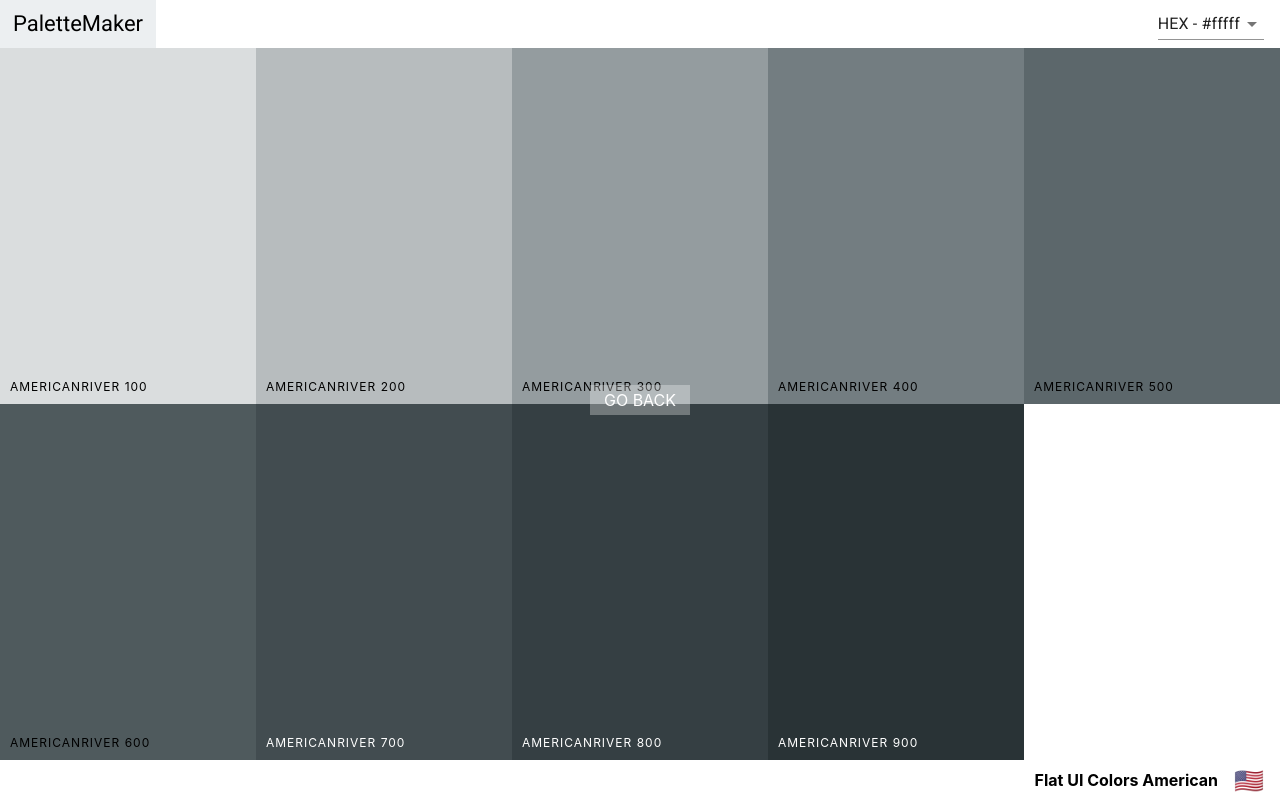
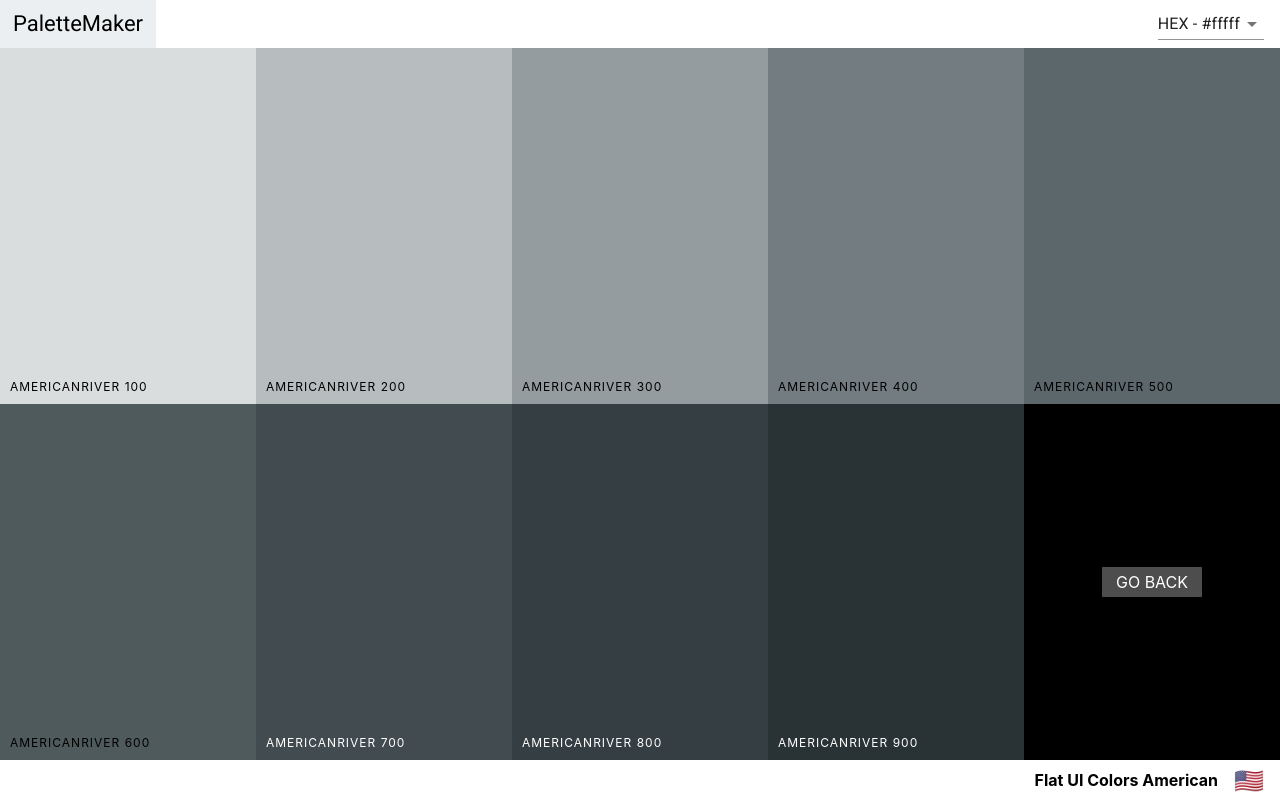
Before and after one commit to theborgh/palette-maker, a React (Create React App) app: page /palette/flat-ui-colors-american/americanriver in a window 1280 px wide. Built offline with nearby package versions, Linux system fonts and the light colour scheme.

Commit message:
Refactor Palette styles

```diff
--- a/src/Palette.css
+++ b/src/Palette.css
@@ -1,13 +1,3 @@
-.Palette {
-  height: 100vh;
-  display: flex;
-  flex-direction: column;
-}
-
-.Palette-colors {
-  height: 90%;
-}
-
 .Palette-footer {
   background-color: white;
   height: 5vh;
--- a/src/Palette.js
+++ b/src/Palette.js
@@ -2,9 +2,21 @@
 import ColorBox from './ColorBox';
 import Navbar from './Navbar';
 import PaletteFooter from './PaletteFooter';
+import {withStyles} from '@material-ui/styles';
 import './Palette.css';
 
-export default class Palette extends Component {
+const styles = {
+  Palette: {
+    height: '100vh',
+    display: 'flex',
+    flexDirection: 'column',
+  },
+  colors: {
+    height: '90%',
+  },
+};
+
+class Palette extends Component {
   constructor(props) {
     super(props);
     this.state = {
@@ -29,6 +41,7 @@
   render() {
     const {colors, paletteName, emoji, id} = this.props.palette;
     const {level, format} = this.state;
+    const {classes} = this.props;
     const colorBoxes = colors[level].map(color => (
       <ColorBox
         key={color.id}
@@ -40,16 +53,18 @@
       />
     ));
     return (
-      <div className='Palette'>
+      <div className={classes.Palette}>
         <Navbar
           level={level}
           changeLevel={this.changeLevel}
           handleChange={this.changeColorFormat}
           showSingleColor={false}
         />
-        <div className='Palette-colors'>{colorBoxes}</div>
+        <div className={classes.colors}>{colorBoxes}</div>
         <PaletteFooter paletteName={paletteName} emoji={emoji} />
       </div>
     );
   }
 }
+
+export default withStyles(styles)(Palette);
--- a/src/SingleColorPalette.js
+++ b/src/SingleColorPalette.js
@@ -2,9 +2,51 @@
 import ColorBox from './ColorBox';
 import Navbar from './Navbar';
 import PaletteFooter from './PaletteFooter';
+import {withStyles} from '@material-ui/styles';
 import {Link} from 'react-router-dom';
 
-export default class SingleColorPalette extends Component {
+const styles = {
+  Palette: {
+    height: '100vh',
+    display: 'flex',
+    flexDirection: 'column',
+  },
+  colors: {
+    height: '90%',
+  },
+  goBack: {
+    width: '20%',
+    height: '50%',
+    margin: '0 auto',
+    display: 'inline-block',
+    cursor: 'pointer',
+    marginBottom: '-4px',
+    opacity: '1',
+    backgroundColor: 'black',
+    position: 'relative',
+
+    '& a': {
+      color: 'white',
+      width: '100px',
+      height: '30px',
+      position: 'absolute',
+      display: 'inline-block',
+      top: '50%',
+      left: '50%',
+      transform: 'translate(-50%, -50%)',
+      textAlign: 'center',
+      outline: 'none',
+      background: 'rgba(255, 255, 255, 0.3)',
+      fontSize: '1rem',
+      lineHeight: '30px',
+      textTransform: 'uppercase',
+      border: 'none',
+      textDecoration: 'none',
+    },
+  },
+};
+
+class SingleColorPalette extends Component {
   constructor(props) {
     super(props);
     this._shades = this.gatherShades(this.props.palette, this.props.colorId);
@@ -38,6 +80,7 @@
   render() {
     const {format} = this.state;
     const {paletteName, emoji, id} = this.props.palette;
+    const {classes} = this.props;
 
     const colorBoxes = this._shades.map(color => (
       <ColorBox
@@ -49,14 +92,12 @@
     ));
 
     return (
-      <div className='Palette SingleColorPalette'>
+      <div className={classes.Palette}>
         <Navbar handleChange={this.changeFormat} showSingleColor={true} />
-        <div className='Palette-colors'>
+        <div className={classes.colors}>
           {colorBoxes}
-          <div className='go-back ColorBox'>
-            <Link to={`/palette/${id}`} className='back-button'>
-              Go Back
-            </Link>
+          <div className={classes.goBack}>
+            <Link to={`/palette/${id}`}>Go Back</Link>
           </div>
         </div>
         <PaletteFooter paletteName={paletteName} emoji={emoji} />
@@ -64,3 +105,5 @@
     );
   }
 }
+
+export default withStyles(styles)(SingleColorPalette);
```
